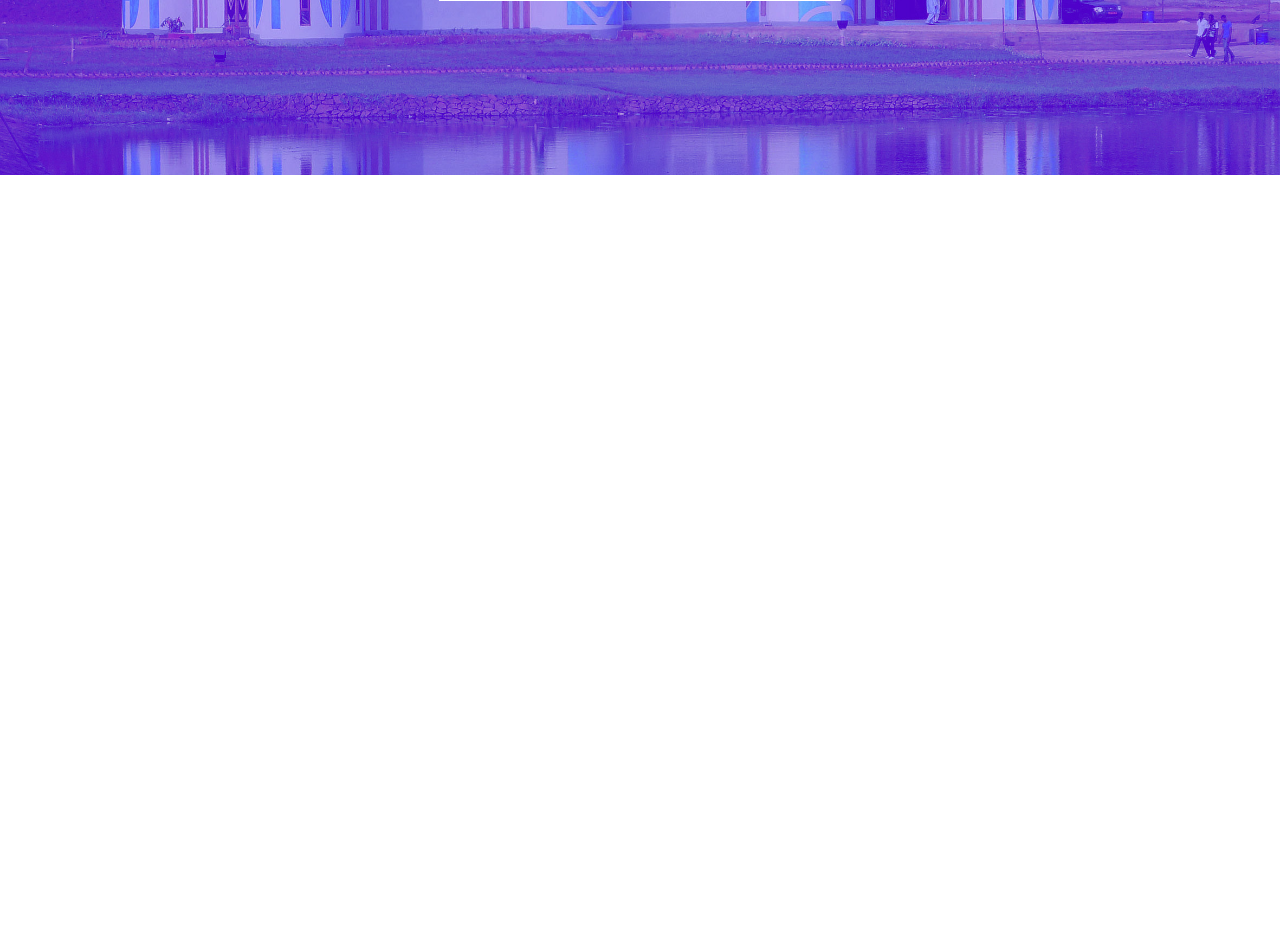
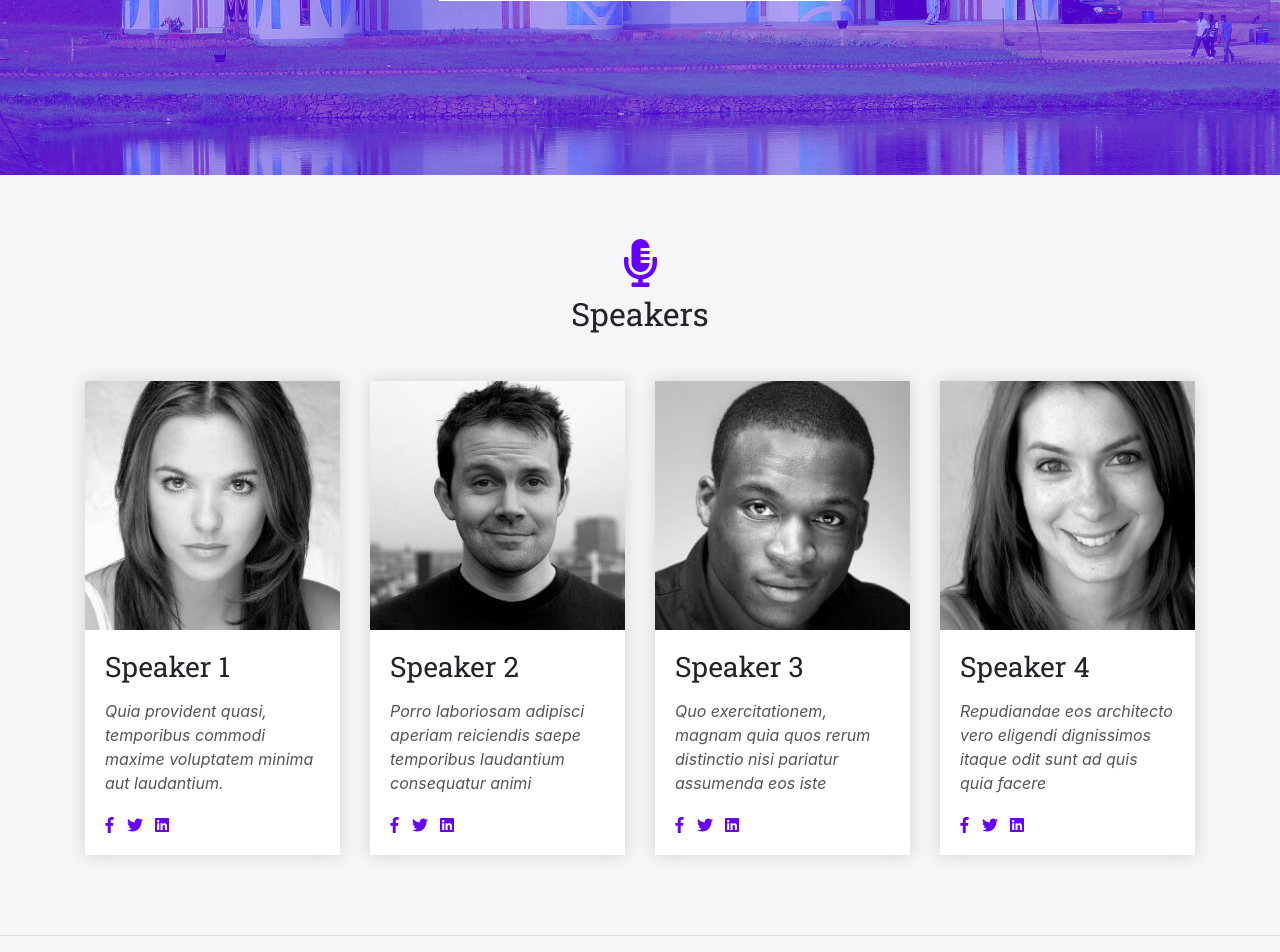
Before and after one commit to DevOfFuture/dof-conf, a Django app: page / in a window 1280 px wide. Shown: the part 625-1577 px from the top of the page. Before the commit the page ends 800 px from the top, so only its background shows below. Run offline with Django 3.2, Linux system fonts and the light colour scheme; some libraries are stand-ins or nearby versions.

Commit message:
feat: prototyped the speakers section

```diff
--- a/dof_conf/static/sass/custom_bootstrap_vars.scss
+++ b/dof_conf/static/sass/custom_bootstrap_vars.scss
@@ -1,4 +1,8 @@
 $primary: #6600ff;
+$body-bg: #f6f6f8;
+
+$border-radius: 0;
+$border-radius-sm: 0;
 
 $base-font-family: 'Roboto';
 $headings-font-family: 'Roboto Slab' sans-serif;
--- a/dof_conf/static/sass/project.scss
+++ b/dof_conf/static/sass/project.scss
@@ -1,5 +1,9 @@
 @import "custom_bootstrap_vars";
 @import "bootstrap";
+
+a {
+  transition: all .3s ease-in-out;
+}
 
 .navbar {
   top: 0px;
@@ -86,3 +90,43 @@
     color: #000;
   }
 }
+
+.section {
+  padding: 4rem 0;
+
+  h2 {
+    margin-bottom: 3rem;
+  }
+}
+
+.speaker-card {
+  box-shadow: 0 0 16px 0 rgba(32, 32, 47, .16);
+  border: none;
+
+  h3 {
+    margin-bottom: 1rem;
+  }
+
+  p {
+    font-style: italic;
+    color: #555;
+  }
+}
+
+.card-body {
+  display: flex;
+  flex-direction: column;
+}
+
+.social-nav {
+  margin-top: auto;
+}
+
+.social-link {
+  margin-right: .5rem;
+
+  &:hover,
+  &:focus {
+    text-decoration: none;
+  }
+}
--- a/dof_conf/templates/base.html
+++ b/dof_conf/templates/base.html
@@ -21,6 +21,7 @@
     {% block css %}
       <link href="{% static 'css/project.min.css' %}" rel="stylesheet">
     {% endblock css %}
+    <script defer src="https://use.fontawesome.com/releases/v5.6.3/js/all.js" integrity="sha384-EIHISlAOj4zgYieurP0SdoiBYfGJKkgWedPHH4jCzpCXLmzVsw1ouK59MuUtP4a1" crossorigin="anonymous"></script>
     <link href="https://fonts.googleapis.com/css?family=Roboto|Roboto+Slab" rel="stylesheet">
   </head>
 
@@ -96,9 +97,97 @@
     </header>
 
     <main>
-      <div class="container">
-        {% block content %}{% endblock content %}
-      </div>
+      <section class="section" id="speakers">
+        <header class="text-center d-flex flex-column align-items-center">
+          <i class="fas fa-microphone-alt fa-3x text-primary mb-2"></i>
+          <h2>Speakers</h2>
+        </header>
+        <div class="container">
+          <div class="row">
+            <div class="col-lg-3 col-md-6 col-sm-6 d-flex">
+              <div class="card speaker-card">
+                <img src="{% static 'images/speaker-1.jpg' %}" class="card-img-top" alt="">
+                <div class="card-body">
+                  <h3>Speaker 1</h3>
+                  <p>Quia provident quasi, temporibus commodi maxime voluptatem minima aut laudantium.</p>
+                  <div class="social-nav">
+                    <a href="#" class="social-link">
+                      <i class="fab fa-facebook-f"></i>
+                    </a>
+                    <a href="#" class="social-link">
+                      <i class="fab fa-twitter"></i>
+                    </a>
+                    <a href="#" class="social-link">
+                      <i class="fab fa-linkedin"></i>
+                    </a>
+                  </div>
+                </div>
+              </div>
+            </div>
+            <div class="col-lg-3 col-md-6 col-sm-6 d-flex">
+              <div class="card speaker-card">
+                <img src="{% static 'images/speaker-2.jpg' %}" class="card-img-top" alt="">
+                <div class="card-body">
+                  <h3>Speaker 2</h3>
+                  <p>Porro laboriosam adipisci aperiam reiciendis saepe temporibus laudantium consequatur animi</p>
+                  <div class="social-nav">
+                    <a href="#" class="social-link">
+                      <i class="fab fa-facebook-f"></i>
+                    </a>
+                    <a href="#" class="social-link">
+                      <i class="fab fa-twitter"></i>
+                    </a>
+                    <a href="#" class="social-link">
+                      <i class="fab fa-linkedin"></i>
+                    </a>
+                  </div>
+                </div>
+              </div>
+            </div>
+            <div class="col-lg-3 col-md-6 col-sm-6 d-flex">
+              <div class="card speaker-card">
+                <img src="{% static 'images/speaker-3.jpg' %}" class="card-img-top" alt="">
+                <div class="card-body">
+                  <h3>Speaker 3</h3>
+                  <p>Quo exercitationem, magnam quia quos rerum distinctio nisi pariatur assumenda eos iste</p>
+                  <div class="social-nav">
+                    <a href="#" class="social-link">
+                      <i class="fab fa-facebook-f"></i>
+                    </a>
+                    <a href="#" class="social-link">
+                      <i class="fab fa-twitter"></i>
+                    </a>
+                    <a href="#" class="social-link">
+                      <i class="fab fa-linkedin"></i>
+                    </a>
+                  </div>
+                </div>
+              </div>
+            </div>
+            <div class="col-lg-3 col-md-6 col-sm-6 d-flex">
+              <div class="card speaker-card">
+                <img src="{% static 'images/speaker-4.jpg' %}" class="card-img-top" alt="">
+                <div class="card-body">
+                  <h3>Speaker 4</h3>
+                  <p>Repudiandae eos architecto vero eligendi dignissimos itaque odit sunt ad quis quia facere</p>
+                  <div class="social-nav">
+                    <a href="#" class="social-link">
+                      <i class="fab fa-facebook-f"></i>
+                    </a>
+                    <a href="#" class="social-link">
+                      <i class="fab fa-twitter"></i>
+                    </a>
+                    <a href="#" class="social-link">
+                      <i class="fab fa-linkedin"></i>
+                    </a>
+                  </div>
+                </div>
+              </div>
+            </div>
+          </div>
+        </div>
+      </section>
+      <hr>
     </main>
 
     {% block javascript %}
```
Also changed, not shown: dof_conf/static/css/project.css, dof_conf/static/css/project.min.css, dof_conf/static/images/speaker-1.jpg (added), dof_conf/static/images/speaker-2.jpg (added), dof_conf/static/images/speaker-3.jpg (added), dof_conf/static/images/speaker-4.jpg (added).
